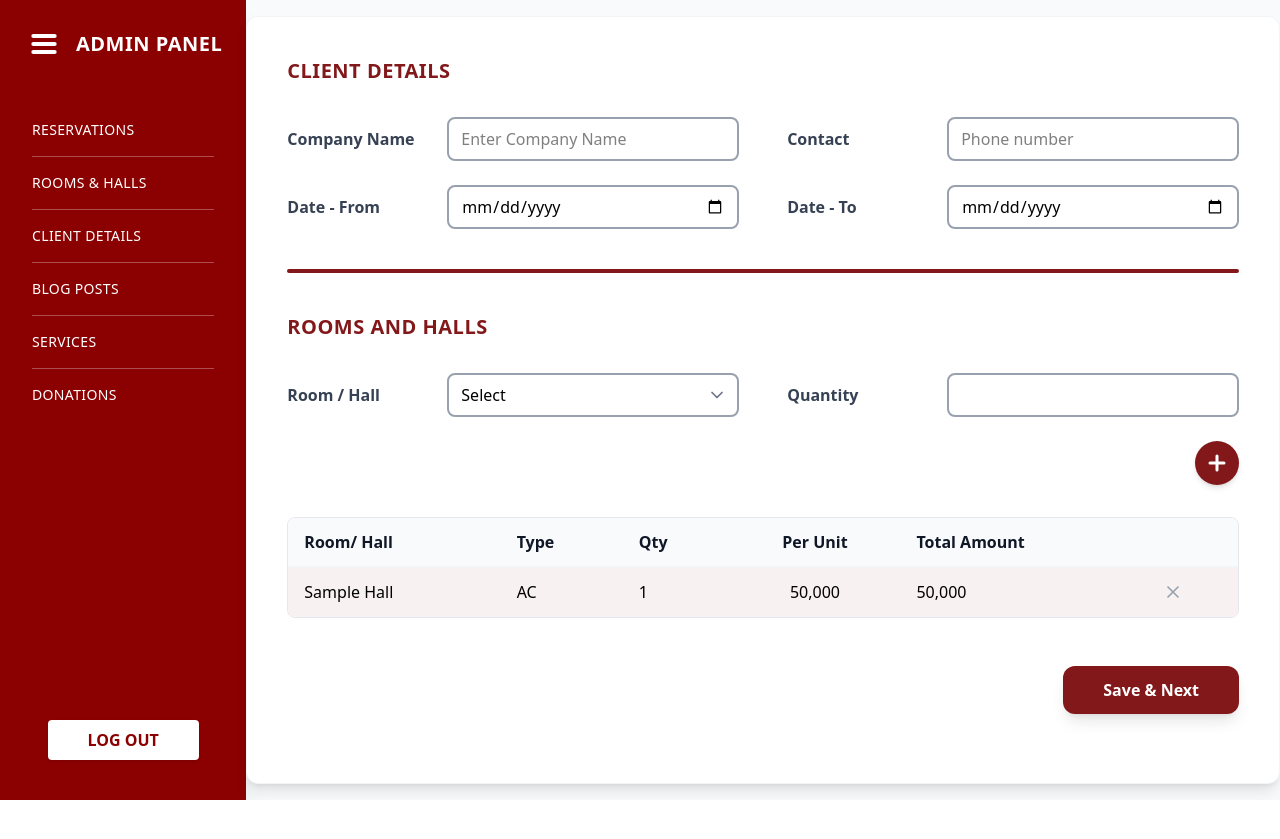
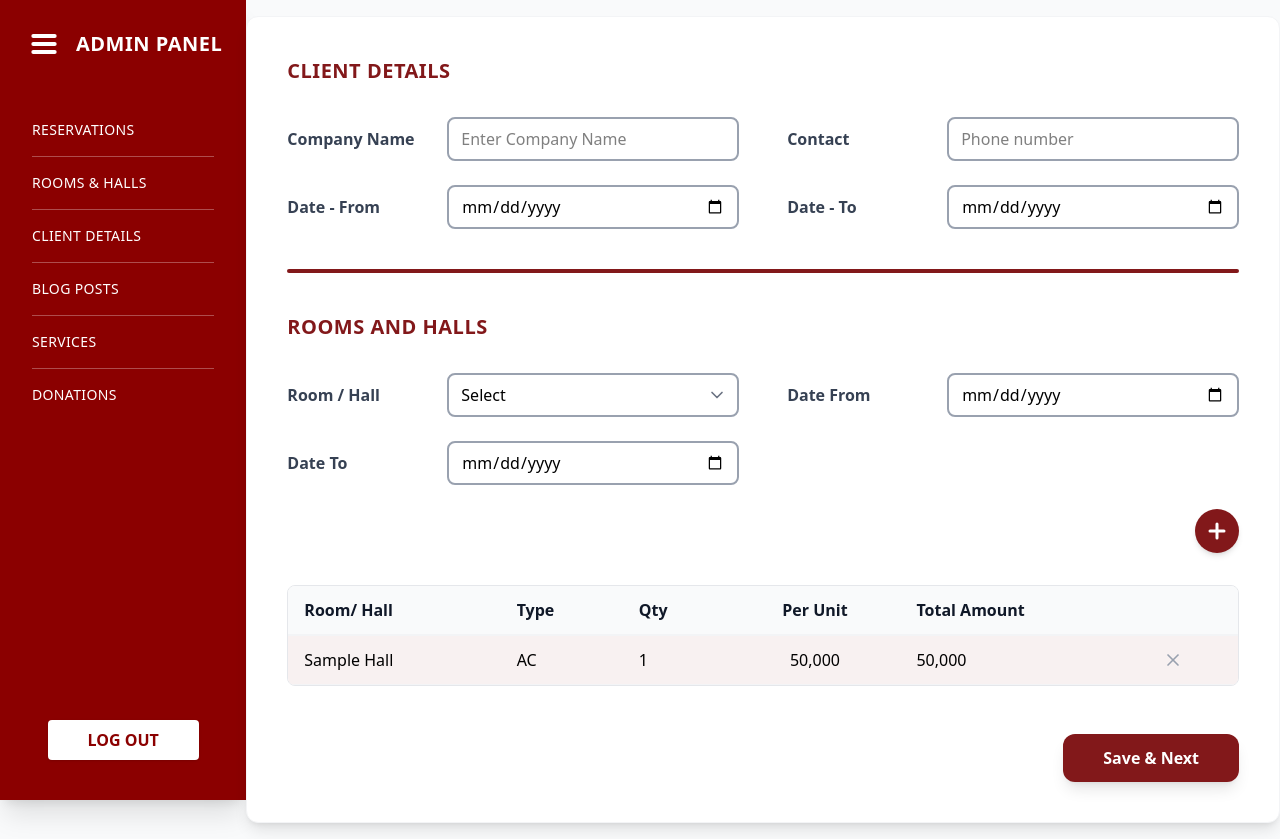
Before and after one commit to pehesara112455/CEC-WEB, a React (Vite) app in the folder Frontend/: page /addReservation in a window 1280 px wide. Before the commit the page ends 800 px from the top, so only its background shows below. Built offline with nearby package versions, Linux system fonts and the light colour scheme.

Commit message:
Add two inputs Date from and Date to

```diff
--- a/Frontend/src/Components/addNewReservation.jsx
+++ b/Frontend/src/Components/addNewReservation.jsx
@@ -127,8 +127,13 @@ const AddReservation = () => {
               </div>
             </div>
             <div className="flex items-center gap-4">
-              <label className="w-36 text-gray-700 font-semibold">Quantity</label>
-              <input type="number" className="flex-grow border-2 border-gray-400 rounded-lg px-3 py-2 focus:outline-none focus:border-red-900" />
+              <label className="w-36 text-gray-700 font-semibold">Date From</label>
+              <input type="date" className="flex-grow border-2 border-gray-400 rounded-lg px-3 py-2 focus:outline-none focus:border-red-900" />
+            </div>
+
+            <div className="flex items-center gap-4">
+              <label className="w-36 text-gray-700 font-semibold">Date To</label>
+              <input type="date" className="flex-grow border-2 border-gray-400 rounded-lg px-3 py-2 focus:outline-none focus:border-red-900" />
             </div>
           </div>
 
```
